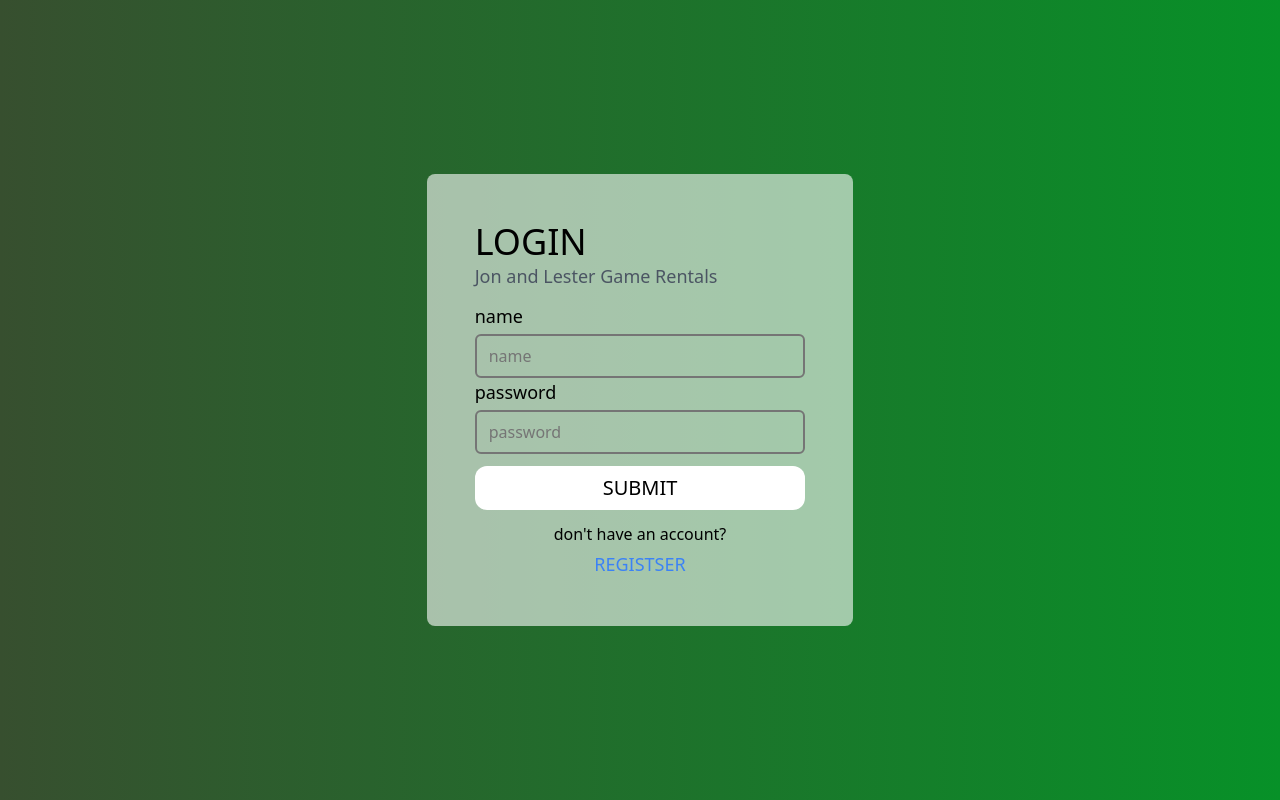
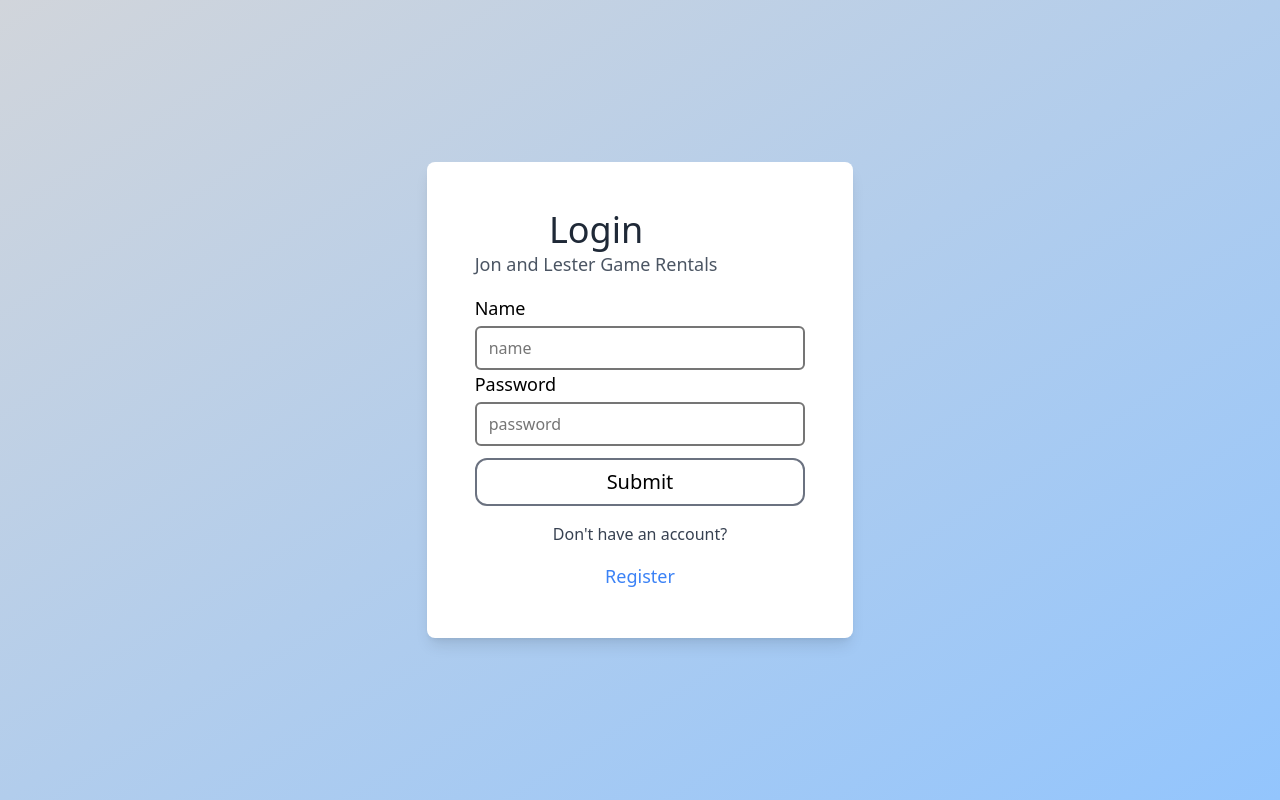
Before and after one commit to stormyy00/cs166-frontend, a Next.js app: page / in a window 1280 px wide. Built offline with nearby package versions, Linux system fonts and the light colour scheme.

Commit message:
login and register ui change

```diff
--- a/src/components/Button.jsx
+++ b/src/components/Button.jsx
@@ -7,7 +7,7 @@ const Button = ({ onClick, text, loading, color }) => {
       disabled={loading}
       className={`${loading && "opacity-80"} ${
         color === "white"
-          ? "bg-white text-black hover:transform "
+          ? "bg-transparent border-2 border-gray-500 text-gray hover:bg-gray-400 hover:text-white hover:border-gray-400"
           : "bg-black text-white"
       } duration-300 px-4 rounded-xl mt-3 w-full text-xl py-2 hover:shadow-lg shadow-cyan-400`}
       onClick={onClick}
--- a/src/components/Login.jsx
+++ b/src/components/Login.jsx
@@ -58,21 +58,17 @@ const Login = () => {
     };
 
   return (
-    <div className="flex w-screen h-full bg-gradient-to-r from-tm-purple to-tm-blue items-center justify-around">
-    {/* <div className="w-fit flex flex-col items-center justify-center text-white">
-      <Image src={logo} alt="logo" width={100} height={100} />
-      <div>Elevating Shopping to Prime Satisfaction!</div>
-    </div> */}
-    <div className="rounded-lg p-12 w-1/3 bg-white/60 flex flex-col justify-center items-start h-fit gap-3">
-      <div>
-        <div className="text-4xl font-light">LOGIN</div>
-        <div className="text-lg text-gray-600">Jon and Lester Game Rentals</div>
-      </div>
+    <div className="flex w-screen h-full bg-gradient-to-br from-gray-300 to-blue-300 items-center justify-around">
+      <div className="rounded-lg p-12 w-1/3 bg-white shadow-lg flex flex-col justify-center items-start h-fit gap-4">
+        <div>
+          <div className="flex justify-center text-4xl font-light text-gray-800">Login</div>
+          <div className="text-lg text-gray-600">Jon and Lester Game Rentals</div>
+        </div>
       <form onSubmit={login} className="w-full">
         <Input
           name="name"
           type="text"
-          title="name"
+          title="Name"
           placeholder="name"
           value={user.name}
           user={user}
@@ -82,20 +78,20 @@ const Login = () => {
         <Input
           name="password"
           type="text"
-          title="password"
+          title="Password"
           placeholder="password"
           value={user.password}
           user={user}
           setUser={setUser}
           maxLength={100}
         />
-        <Button onClick={login} text="SUBMIT" color="white" />
+        <Button onClick={login} text="Submit" color="white" />
       </form>
-      <span className="w-full text-center">
-        don{"'"}t have an account?
+      <span className="w-full text-center text-gray-700">
+        Don{"'"}t have an account?
       </span>
-      <Link href="/register" className="text-blue-500 w-full text-center text-lg -mt-2">
-        REGISTSER
+      <Link href="/register" className="text-blue-500 w-full text-center text-lg transition duration-300 ease-in-out transform hover:text-blue-700 hover:scale-105">
+        Register
       </Link>
     </div>
   </div>
--- a/src/components/Register.jsx
+++ b/src/components/Register.jsx
@@ -43,21 +43,17 @@ const Register = () => {
       });
   };
   return (
-    <div className="flex w-screen h-screen bg-gradient-to-r from-tm-purple to-tm-blue items-center justify-around">
-    {/* <div className="w-fit flex flex-col items-center justify-center text-white">
-      <Image src={logo} alt="logo" width={100} height={100} />
-      <div>Elevating Shopping to Prime Satisfaction!</div>
-    </div> */}
-    <div className="rounded-lg p-12 w-1/3 bg-white/60 flex flex-col justify-center items-start h-fit gap-3">
-      <div>
-        <div className="text-4xl font-light">REGISTER</div>
-        <div className="text-lg text-gray-600">Jon and Lester Game Rentals</div>
-      </div>
+    <div className="flex w-screen h-full bg-gradient-to-br from-gray-300 to-blue-300 items-center justify-around">
+      <div className="rounded-lg p-12 w-1/3 bg-white shadow-lg flex flex-col justify-center items-start h-fit gap-4">
+        <div>
+          <div className="flex justify-center text-4xl font-light text-gray-800">Register</div>
+          <div className="text-lg text-gray-600">Jon and Lester Game Rentals</div>
+        </div>
       <form className="w-full">
       <Input
             name="name"
             type="text"
-            title="name"
+            title="Name"
             placeholder="name"
             value={user.name}
             user={user}
@@ -67,7 +63,7 @@ const Register = () => {
           <Input
             name="password"
             type="text"
-            title="password"
+            title="Password"
             placeholder="password"
             value={user.password}
             user={user}
@@ -97,13 +93,13 @@ const Register = () => {
 
         //  regex={/^\+?\d{10,15}$/}
         />
-        <Button onClick={register} text="SUBMIT" color="white" />
+        <Button onClick={register} text="Submit" color="white" />
       </form>
       <p className="w-full text-center">
-        already have an account?
+        Already have an account?
       </p>
-      <Link href="/" className="text-blue-500 w-full text-center text-lg -mt-2">
-        LOGIN
+      <Link href="/" className="text-blue-500 w-full text-center text-lg transition duration-300 ease-in-out transform hover:text-blue-700 hover:scale-105">
+        Login
       </Link>
     </div>
   </div>
```
